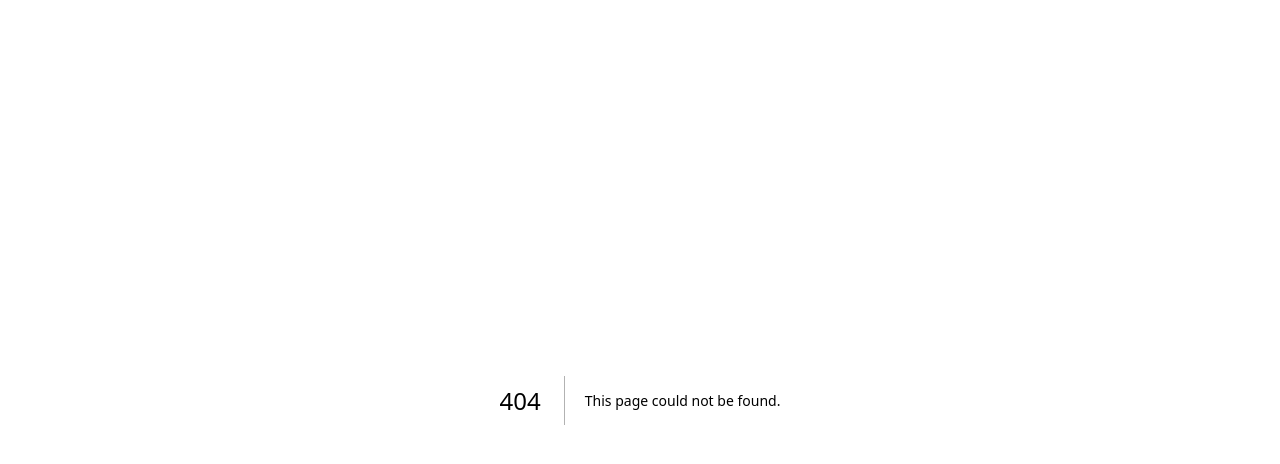
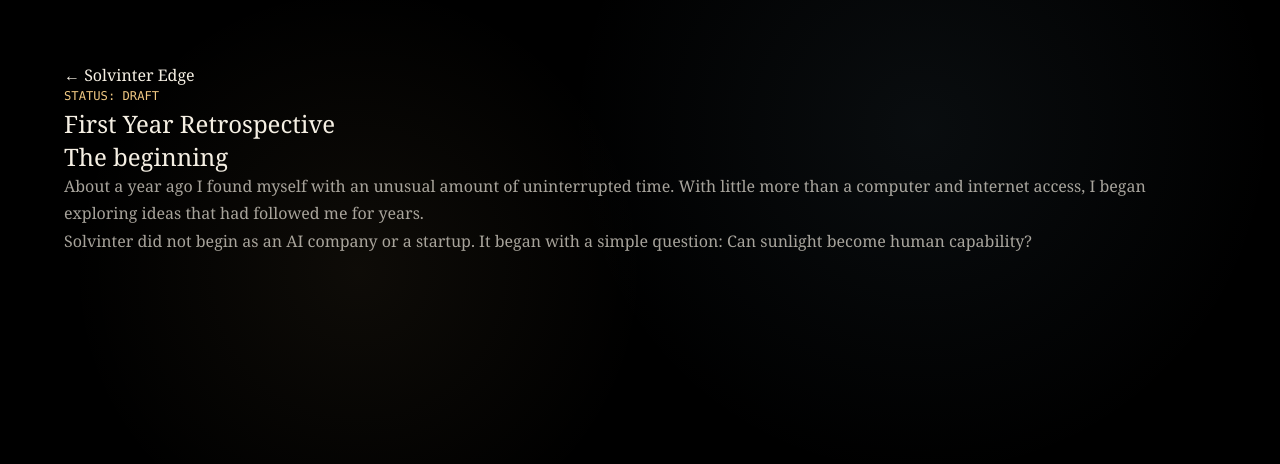
Before and after one commit to solvinter/edge.solvinter, a Next.js app: page /docs/logs/2025/retrospective-first-year in a window 1280 px wide. Before the commit this address had no page. Shown: the top 464 px of the page. Built offline with nearby package versions, Linux system fonts and the light colour scheme.

Commit message:
Add rendered first-year retrospective page

```diff
--- /dev/null
+++ b/src/app/docs/logs/2025/retrospective-first-year/page.js
@@ -0,0 +1,24 @@
+export default function RetrospectiveFirstYearPage() {
+  return (
+    <main className="document-page">
+      <a href="/">← Solvinter Edge</a>
+
+      <article>
+        <p className="panel-eyebrow">Status: draft</p>
+        <h1>First Year Retrospective</h1>
+
+        <h2>The beginning</h2>
+        <p>
+          About a year ago I found myself with an unusual amount of uninterrupted time.
+          With little more than a computer and internet access, I began exploring ideas
+          that had followed me for years.
+        </p>
+
+        <p>
+          Solvinter did not begin as an AI company or a startup. It began with a simple
+          question: Can sunlight become human capability?
+        </p>
+      </article>
+    </main>
+  );
+}
```
